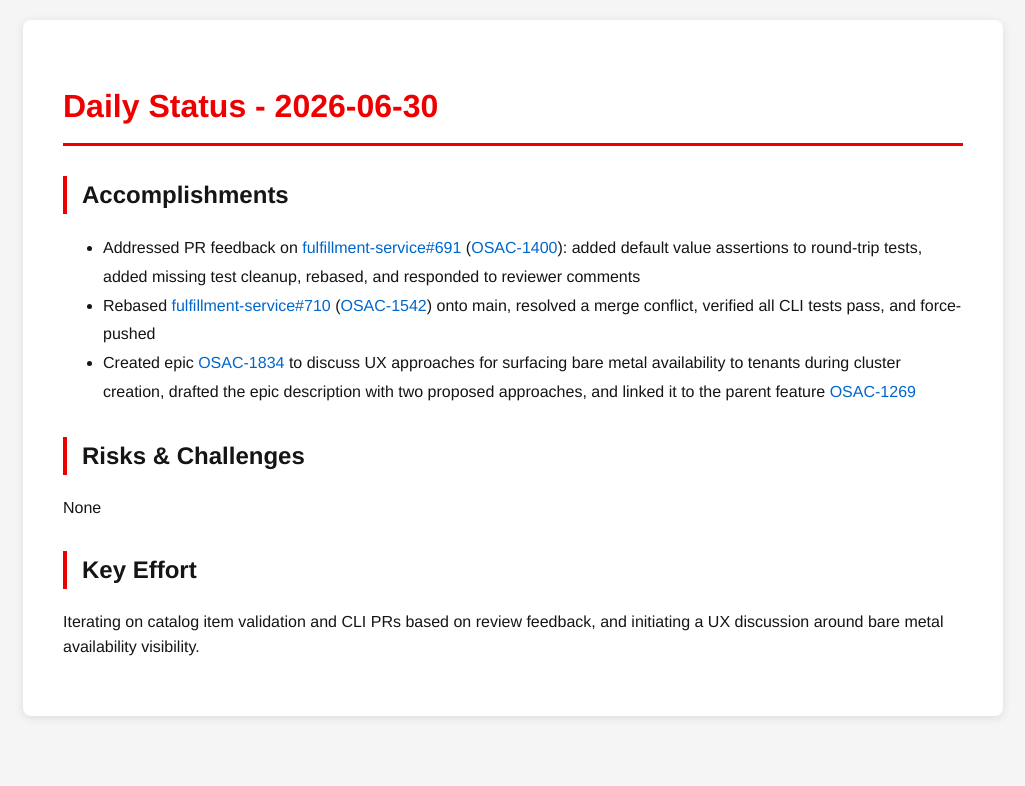
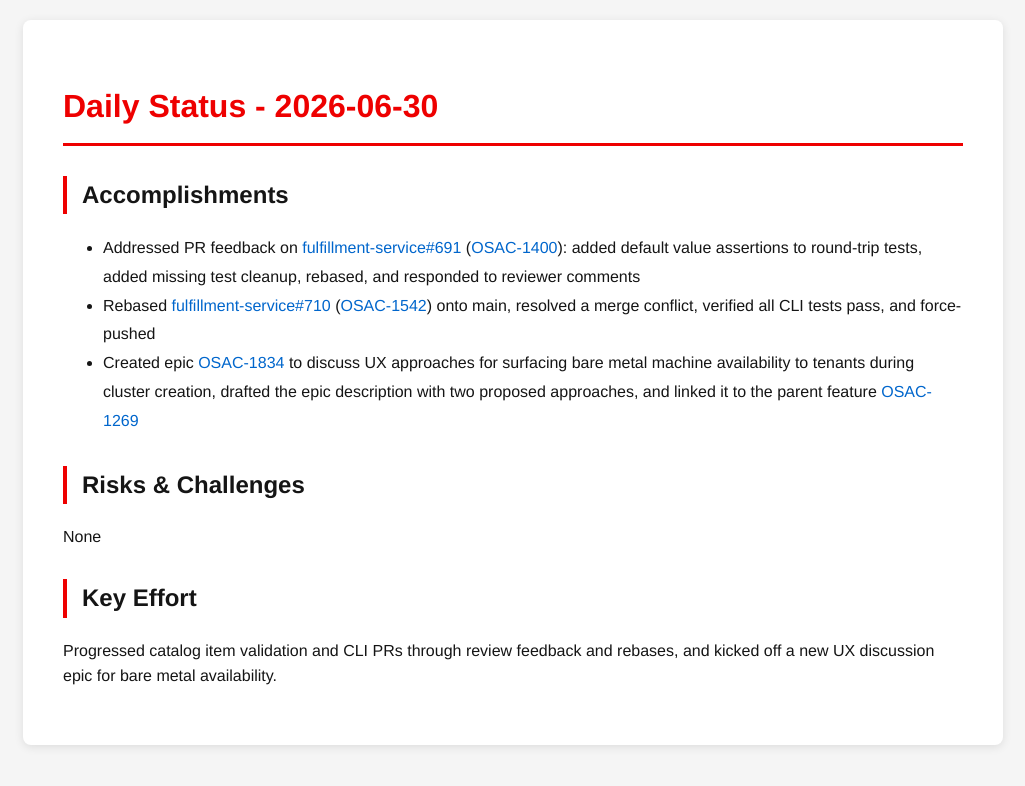
Before and after one commit to tzvatot/daily-status, a Jekyll site: the page built from 2026-06-30.md, in a window 1280 px wide. Shown: the top 786 px of the page, without its empty margins (127-1152 px from the left). Built offline with Jekyll 4.4.1, drawn with Linux system fonts in a browser that asks for light colours.

Commit message:
Daily status update - 2026-06-30

```diff
--- a/2026-06-30.md
+++ b/2026-06-30.md
@@ -9,10 +9,10 @@
 ## Accomplishments
 - Addressed PR feedback on [fulfillment-service#691](https://github.com/osac-project/fulfillment-service/pull/691) ([OSAC-1400](https://redhat.atlassian.net/browse/OSAC-1400)): added default value assertions to round-trip tests, added missing test cleanup, rebased, and responded to reviewer comments
 - Rebased [fulfillment-service#710](https://github.com/osac-project/fulfillment-service/pull/710) ([OSAC-1542](https://redhat.atlassian.net/browse/OSAC-1542)) onto main, resolved a merge conflict, verified all CLI tests pass, and force-pushed
-- Created epic [OSAC-1834](https://redhat.atlassian.net/browse/OSAC-1834) to discuss UX approaches for surfacing bare metal availability to tenants during cluster creation, drafted the epic description with two proposed approaches, and linked it to the parent feature [OSAC-1269](https://redhat.atlassian.net/browse/OSAC-1269)
+- Created epic [OSAC-1834](https://redhat.atlassian.net/browse/OSAC-1834) to discuss UX approaches for surfacing bare metal machine availability to tenants during cluster creation, drafted the epic description with two proposed approaches, and linked it to the parent feature [OSAC-1269](https://redhat.atlassian.net/browse/OSAC-1269)
 
 ## Risks & Challenges
 None
 
 ## Key Effort
-Iterating on catalog item validation and CLI PRs based on review feedback, and initiating a UX discussion around bare metal availability visibility.
+Progressed catalog item validation and CLI PRs through review feedback and rebases, and kicked off a new UX discussion epic for bare metal availability.
```
